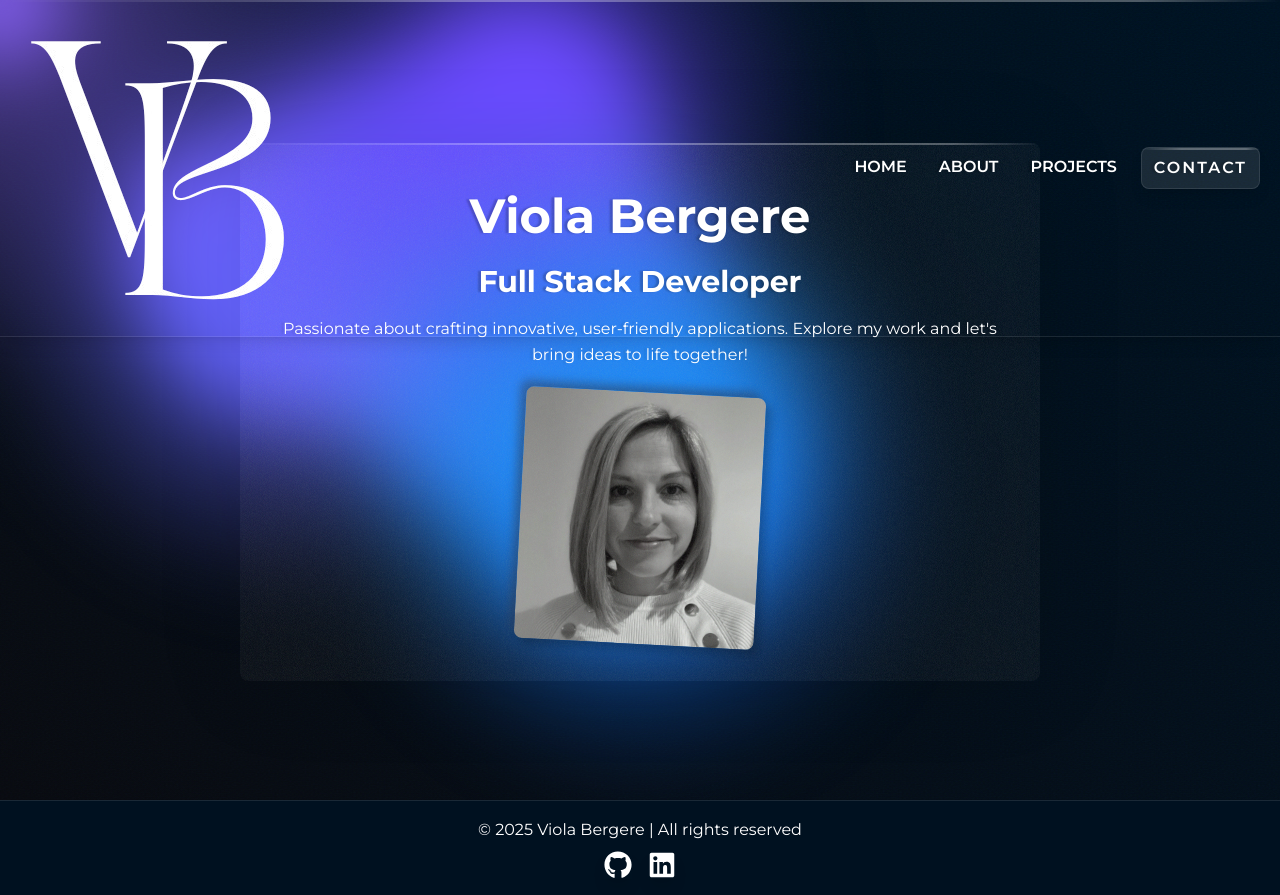
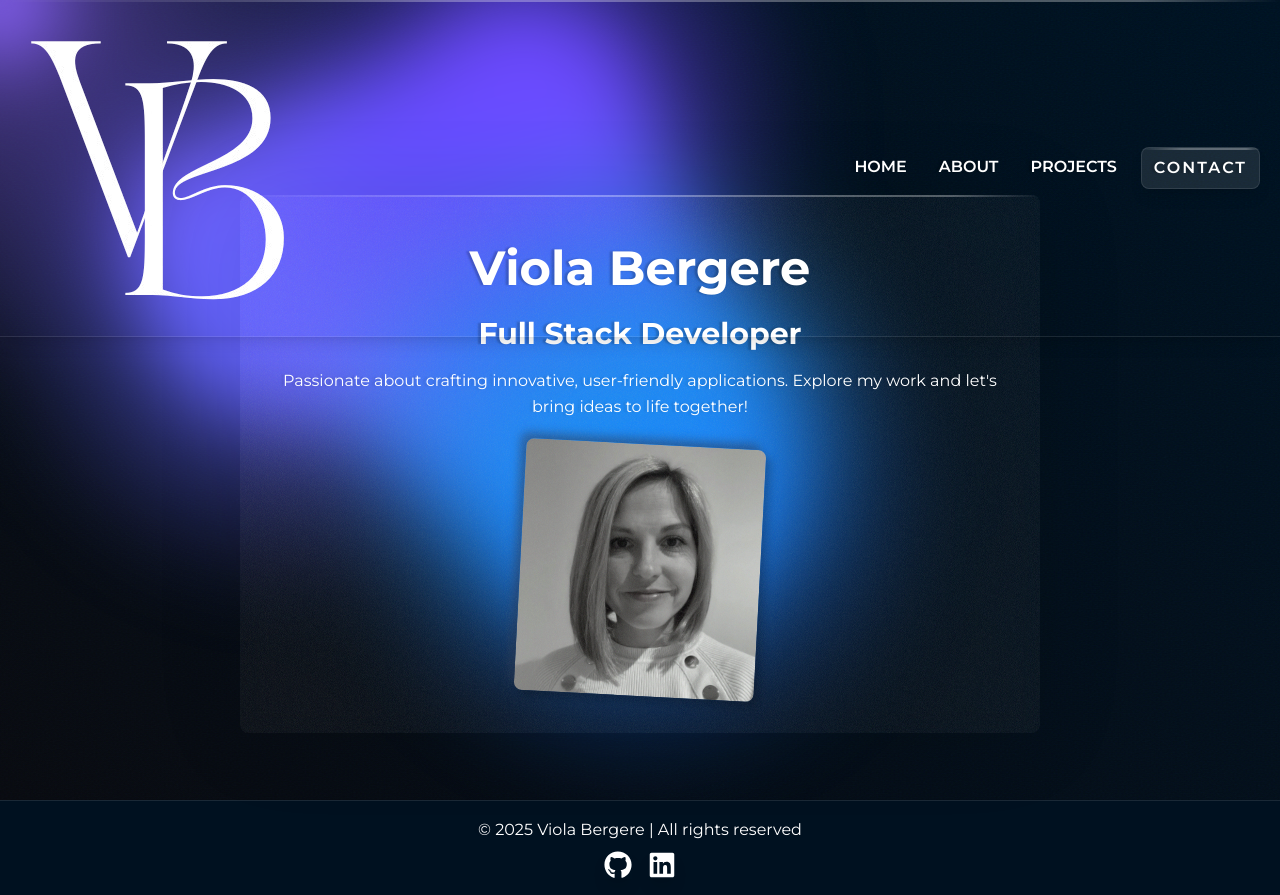
Before and after one commit to violaberg/portfolio, a Next.js app: page / in a window 1280 px wide. Built offline with nearby package versions, Linux system fonts and the light colour scheme.

Commit message:
fix: adjust home page margin

```diff
--- a/src/app/page.jsx
+++ b/src/app/page.jsx
@@ -5,7 +5,7 @@ import portfolioImage from "/public/images/portfolio-img.JPEG";
 
 const Home = () => {
   return (
-    <div className="flex items-center justify-center mx-auto mt-6">
+    <div className="flex items-center justify-center mx-auto mt-32">
         {/* Card with Text and Image */}
         <div className="card flex flex-col relative gap-6 items-center sm:items-start">
           {/* SVG Noise */}
```
